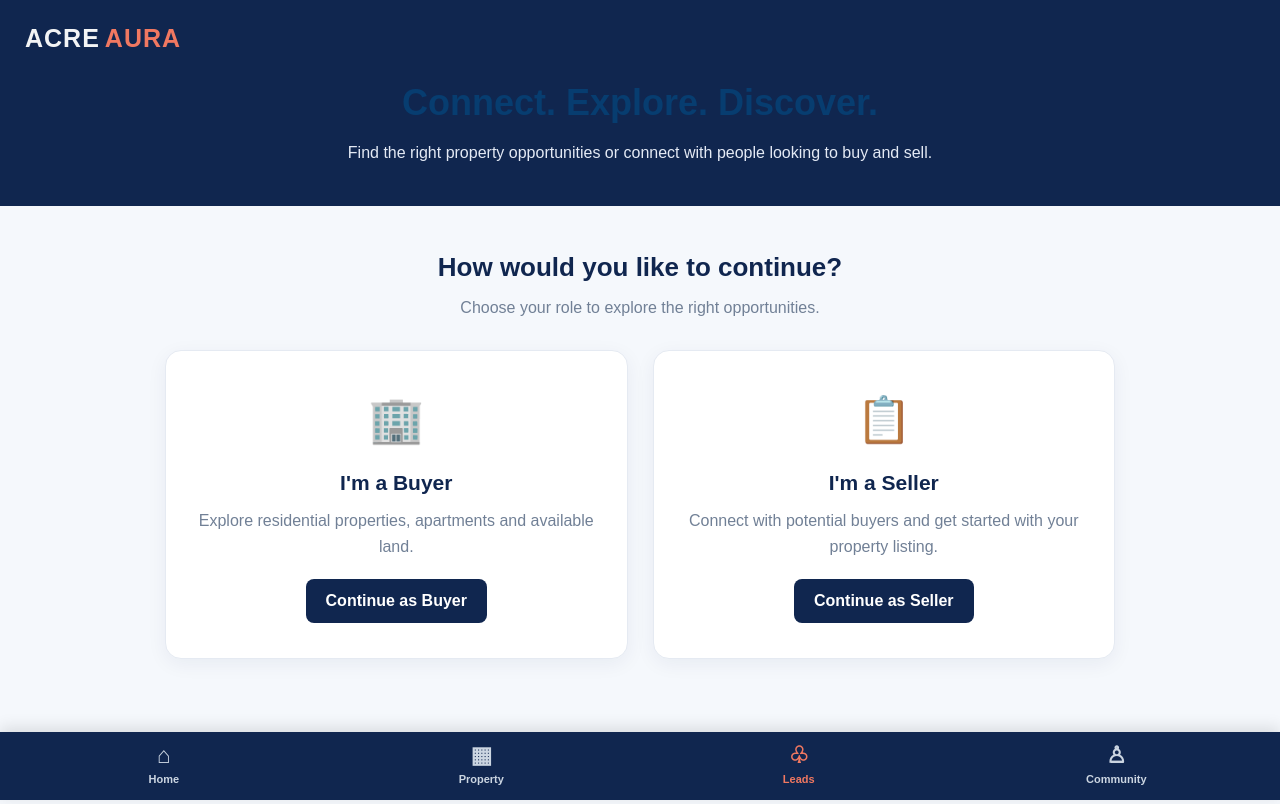
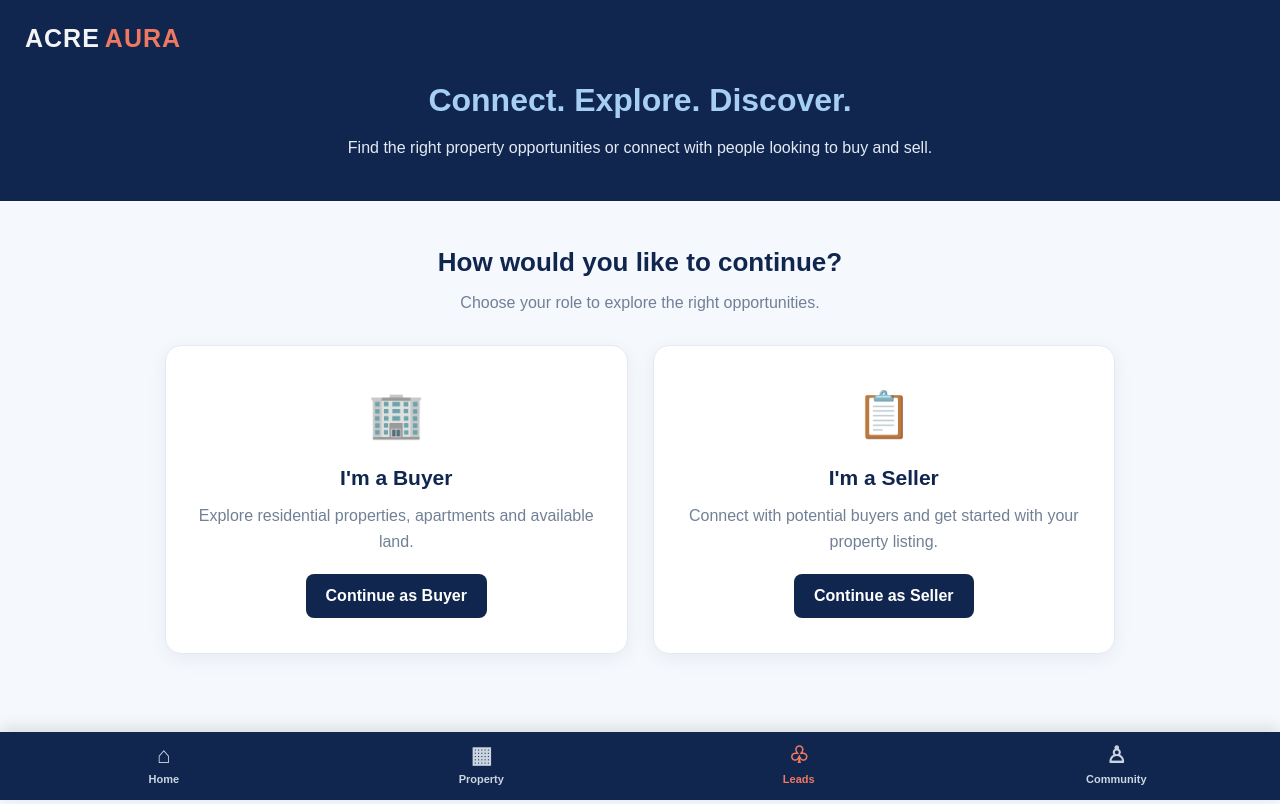
Before and after one commit to Sparsha651/TechSprint, a Next.js app: page /leads in a window 1280 px wide. Built offline with nearby package versions, Linux system fonts and the light colour scheme.

Commit message:
Change of font colour,size of community header and leads page header

```diff
--- a/src/app/community/page.css
+++ b/src/app/community/page.css
@@ -23,6 +23,7 @@
   font-size: 32px;
   font-weight: 800;
   margin-bottom: 12px;
+  color:#a7cef5;
 }
 
 .community-header p {
--- a/src/app/leads/leads.css
+++ b/src/app/leads/leads.css
@@ -24,10 +24,11 @@
 }
 
 .leads-header h1 {
-  font-size: 36px;
+   font-size: 32px;
+  font-weight: 800;
   margin: 18px 0 12px;
   margin-top: 50px;
-  font-weight: 700;
+  color:#a7cef5;
   text-align: center;
 }
 
```
